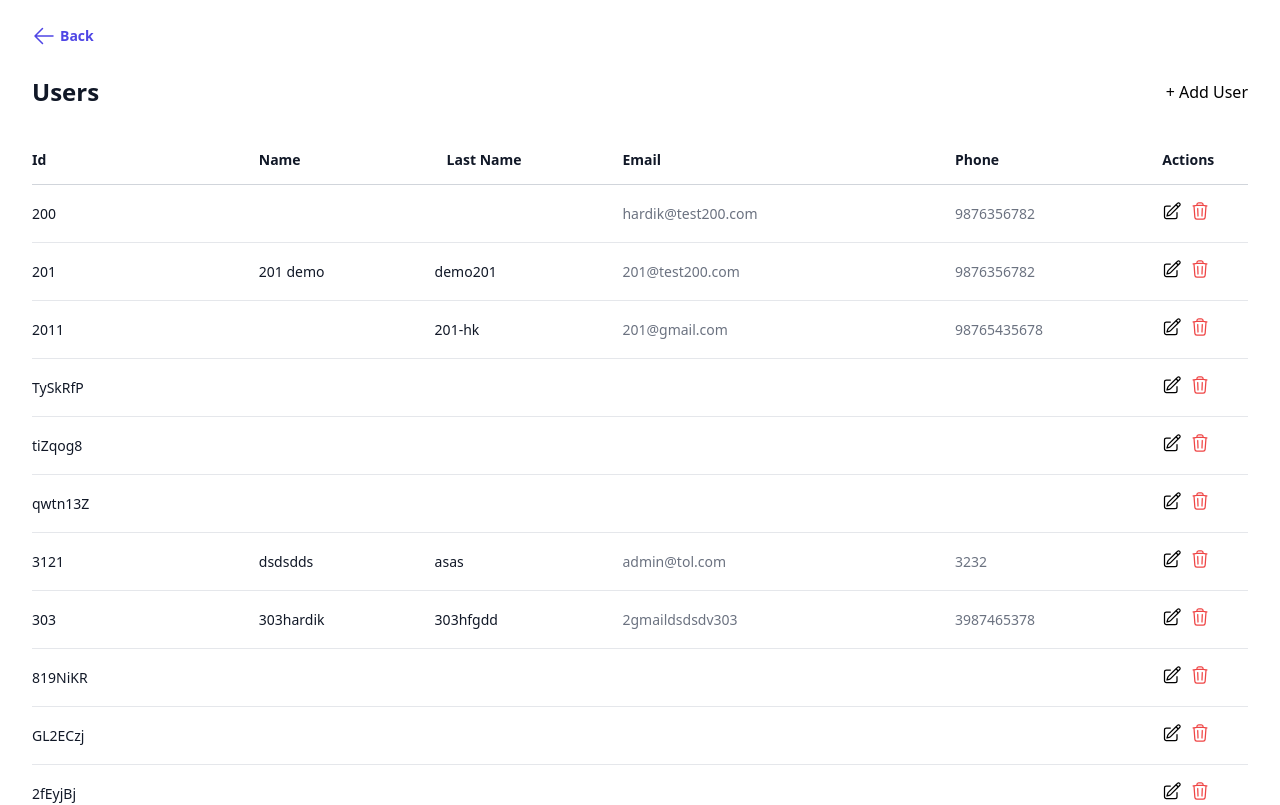
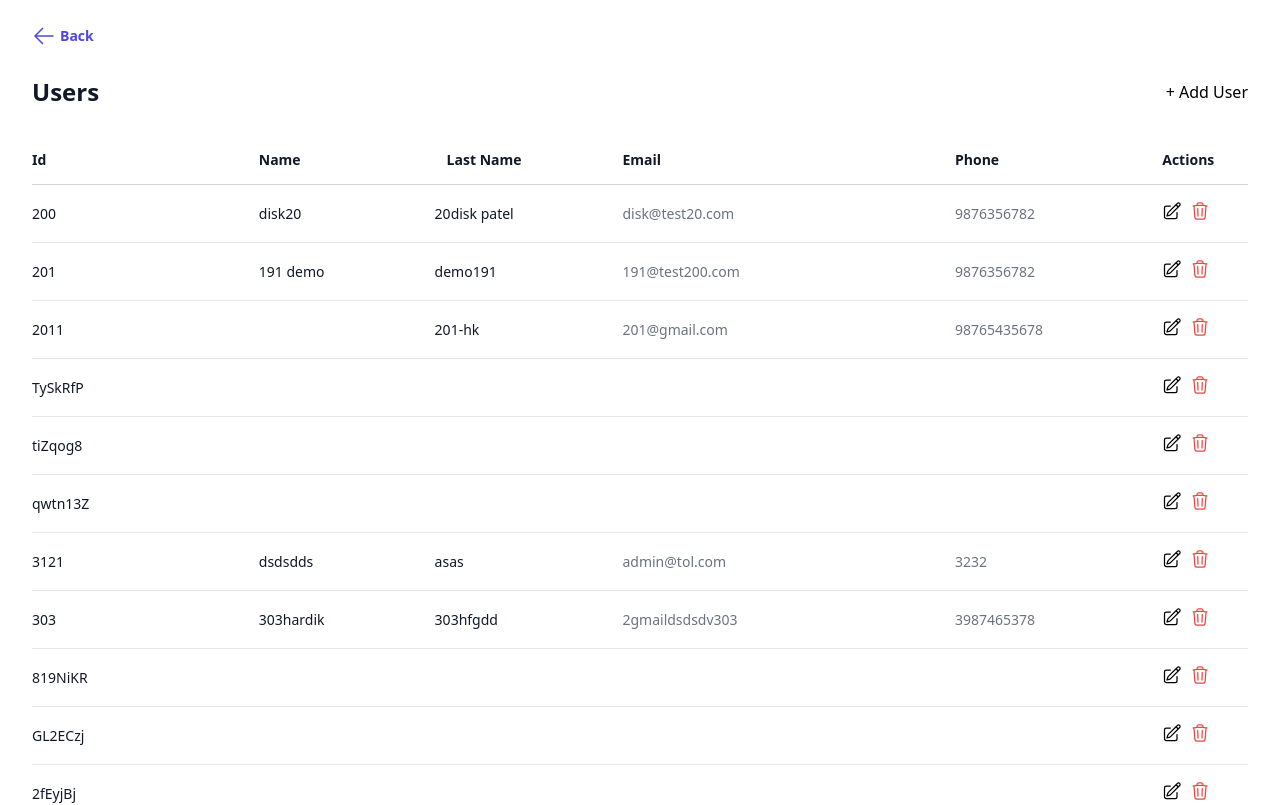
Before and after one commit to hardik-rl/react-ts-app, a React (Create React App) app: page /users in a window 1280 px wide. Shown: the top 805 px of the page. Built offline with nearby package versions, Linux system fonts and the light colour scheme; data requests are answered from the project's data file.

Commit message:
props add and bug fix

```diff
--- a/db.json
+++ b/db.json
@@ -2,15 +2,17 @@
   "users": [
     {
       "id": "200",
-      "email": "hardik@test200.com",
-      "phone": "9876356782"
+      "email": "disk@test20.com",
+      "phone": "9876356782",
+      "firstname": "disk20",
+      "lastname": "20disk patel"
     },
     {
       "id": "201",
-      "email": "201@test200.com",
+      "email": "191@test200.com",
       "phone": "9876356782",
-      "firstname": "201 demo",
-      "lastname": "demo201"
+      "firstname": "191 demo",
+      "lastname": "demo191"
     },
     {
       "id": "2011",
--- a/src/module/users/components/CommonModal.tsx
+++ b/src/module/users/components/CommonModal.tsx
@@ -19,7 +19,7 @@ const CommonModal = ({ isOpen, onClose, selectedUser }: CommonModalProps) => {
   const mutation = useMutation(selectedUser ? updateUser : addUser, {
     onSuccess: () => {
       const actionMessage = selectedUser ? "updated" : "added";
-      toast.success(`User ${actionMessage} successfully`);
+      toast.success(`User ${actionMessage}  successfully`);
       queryClient.invalidateQueries(
         "get-user" as InvalidateQueryFilters<"get-user">
       );
--- a/src/module/users/components/Users.tsx
+++ b/src/module/users/components/Users.tsx
@@ -27,10 +27,6 @@ const Users = () => {
     setSelectedUser(item);
     setDeleteModal(true);
   };
-
-
-  console.log(data);
-
 
   return (
     <>
--- a/src/shared/components/ConfirmationModal.tsx
+++ b/src/shared/components/ConfirmationModal.tsx
@@ -4,8 +4,9 @@ import { useMutation, useQueryClient } from "@tanstack/react-query";
 import { deleteUser } from "../../module/users/Api";
 import { toast } from "react-toastify";
 import { AxiosError } from "axios";
+import { ConfirmationModalProps } from "../type/type";
 
-const ConfirmationModal = ({ closeModal, selectedUser }: any) => {
+const ConfirmationModal = ({ closeModal, selectedUser }: ConfirmationModalProps) => {
   const queryClient = useQueryClient();
   const { mutate: deleteAdminFn } = useMutation((id: any) => deleteUser(id), {
     onSuccess: () => {
@@ -43,7 +44,7 @@ const ConfirmationModal = ({ closeModal, selectedUser }: any) => {
         </div>
         <div className="mt-3 text-center sm:ml-4 sm:mt-0 sm:text-left">
           <h3 className="text-base font-semibold leading-6 text-gray-900">
-            Delete User
+          Delete User {selectedUser === null ? selectedUser.id : selectedUser.firstname}
           </h3>
           <div className="mt-2">
             <p className="text-sm text-gray-500">
--- a/src/shared/type/type.ts
+++ b/src/shared/type/type.ts
@@ -15,3 +15,9 @@ export interface TitleProps {
   type: "button" | "reset" | "submit" | undefined;
   onClick: () => void;
 }
+
+
+export interface ConfirmationModalProps {
+  closeModal: any;
+  selectedUser: any;
+}
```
